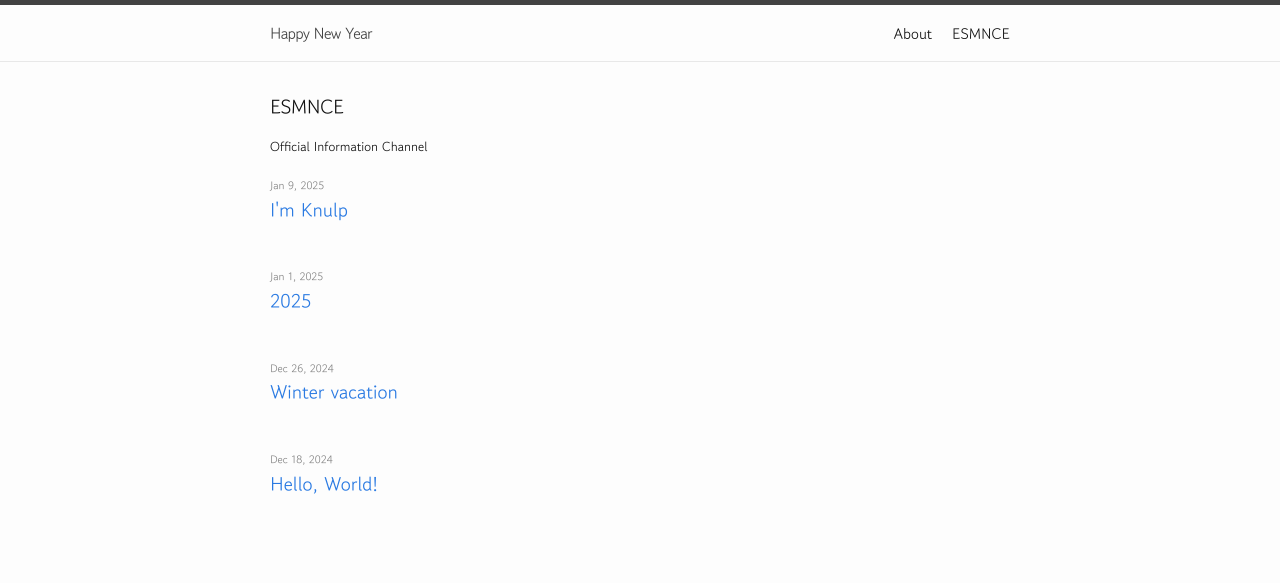
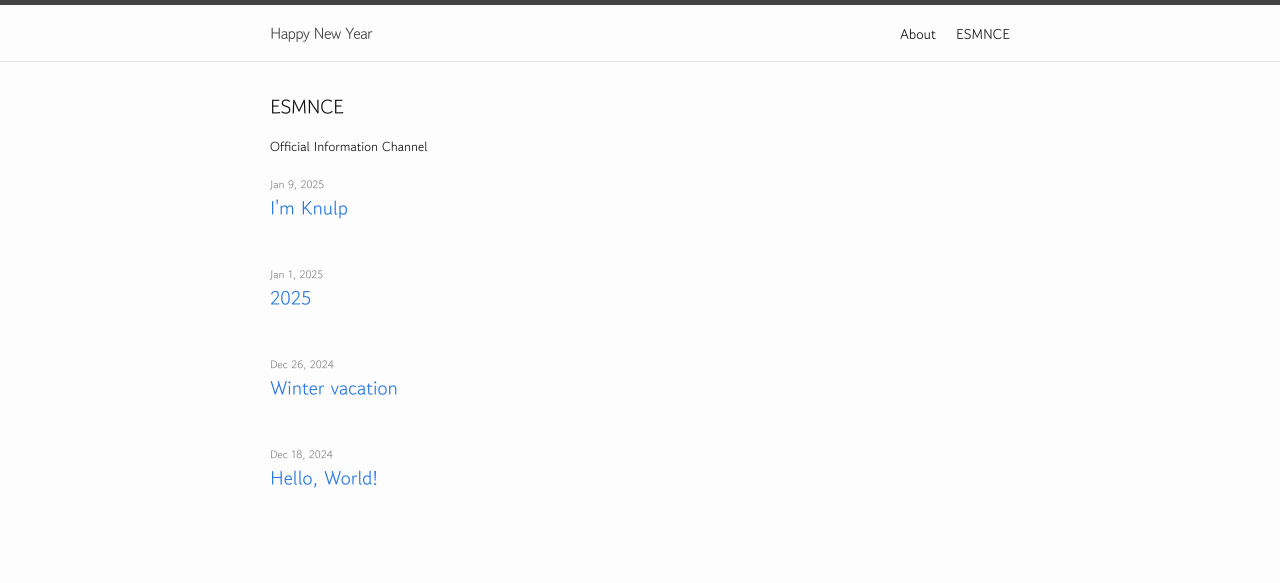
Before and after one commit to leseunivers/seung.min, a Jekyll site: the page built from index.md, in a window 1280 px wide. Shown: the top 583 px of the page. Built offline with Jekyll 4.4.1, drawn with Linux system fonts in a browser that asks for light colours; our own code applies the rules of GitHub Pages for plain Markdown files.

Commit message:
Update _base.scss

```diff
--- a/_sass/minima/_base.scss
+++ b/_sass/minima/_base.scss
@@ -19,7 +19,7 @@
  * Basic styling
  */
 body {
-  font: $base-font-weight 15px/#{$base-line-height} 'Gowun Dodum', $base-font-family;
+  font: $base-font-weight 14px/#{$base-line-height} 'Gowun Dodum', $base-font-family;
   color: $text-color;
   background-color: $background-color;
   -webkit-text-size-adjust: 100%;
```
